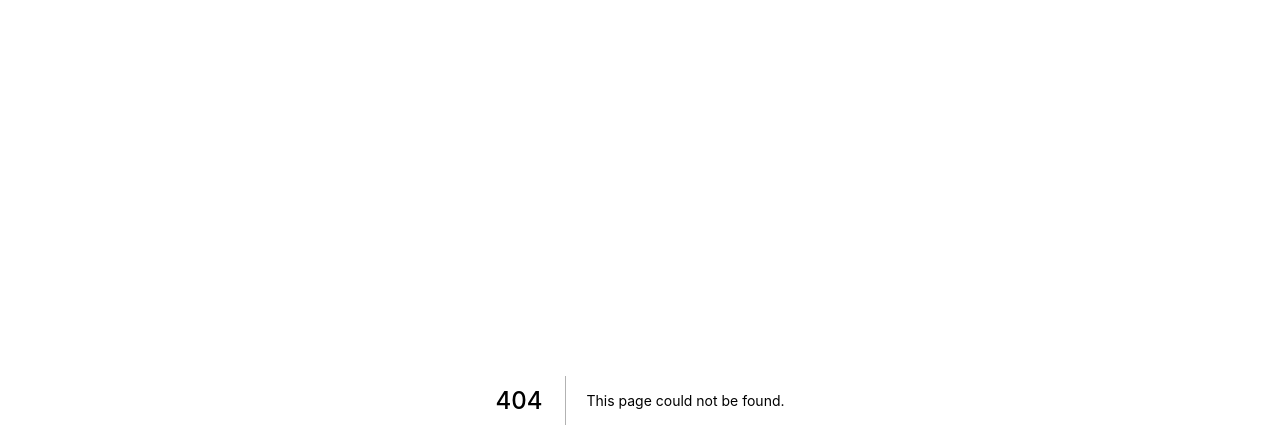
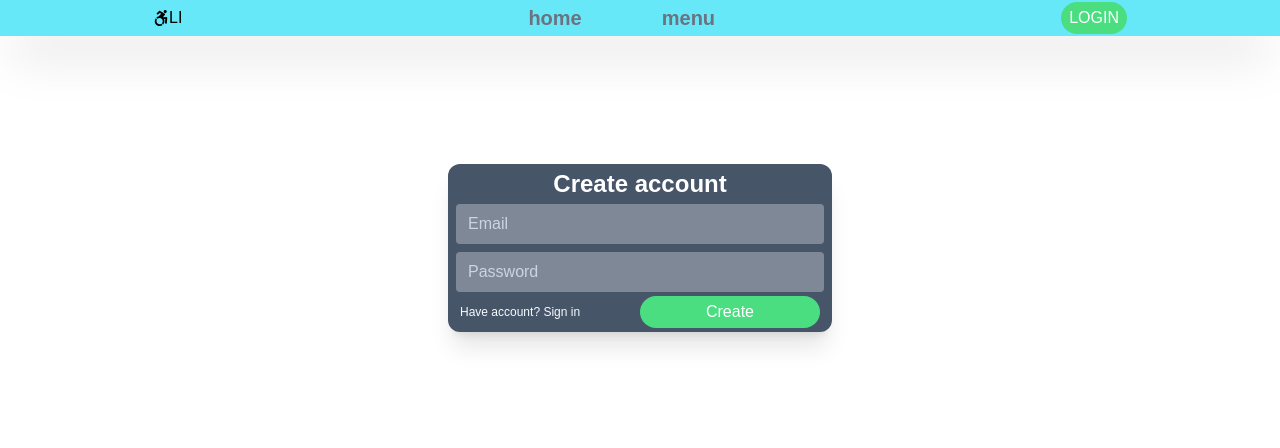
Before and after one commit to aanndrewss/new_version_restaurant, a Next.js app in the folder client/: page /auth/1 in a window 1280 px wide. Before the commit this address had no page. Shown: the top 448 px of the page. Built offline with nearby package versions, Linux system fonts and the light colour scheme.

Commit message:
create header component and auth page with tailwind css

```diff
--- /dev/null
+++ b/client/components/Header.tsx
@@ -0,0 +1,33 @@
+import React from 'react'
+import styles from './../styles/Header.module.scss'
+import { FaAccessibleIcon } from 'react-icons/fa'
+
+const Header = () => {
+	return (
+		<div className={styles.wrapper}>
+			<div className={styles.wrapperHeader}>
+				<div className={styles.header}>
+					<div className={styles.brandName}>
+						<FaAccessibleIcon />
+						LI
+					</div>
+					<div className={styles.headerLinks}>
+						<button className={styles.btnLinks}>
+							home
+						</button>
+						<button className={styles.btnLinks}>
+							menu
+						</button>
+					</div>
+					<div className={styles.enterLinks}>
+						<button className={styles.btnEnter}>
+							LOGIN
+						</button>
+					</div>
+				</div>
+			</div>
+		</div>
+	)
+}
+
+export default Header
--- a/client/package.json
+++ b/client/package.json
@@ -16,6 +16,7 @@
     "react": "18.2.0",
     "react-dom": "18.2.0",
     "react-hook-form": "^7.36.1",
+    "react-icons": "^4.4.0",
     "react-redux": "^8.0.4",
     "sass": "^1.54.9"
   },
--- a/client/pages/_app.tsx
+++ b/client/pages/_app.tsx
@@ -1,10 +1,12 @@
 import '../styles/globals.scss'
 import { Provider } from 'react-redux'
 import { setupStore } from '../store/store'
+import Header from '../components/Header'
 
 function MyApp({ Component, pageProps }) {
 	return (
 		<Provider store={setupStore()}>
+			<Header/>
 			<Component {...pageProps} />
 		</Provider>
 	)
--- /dev/null
+++ b/client/pages/auth/[authID].tsx
@@ -0,0 +1,64 @@
+import React from 'react'
+import { useRouter } from 'next/router'
+import styles from './../../styles/Auth.module.scss'
+import { useForm } from 'react-hook-form'
+import Link from 'next/link'
+import { LOGIN_ROUTE, REGISTRATION_ROUTE } from '../../utils/contstants'
+
+const Auth = () => {
+
+	const router = useRouter()
+	const authID = router.query.authID
+	const isLogin = authID === 'login'
+
+	const onSubmit = (formData) => {
+	}
+
+	const {
+		register,
+		formState: { errors },
+		handleSubmit
+	} = useForm({
+		mode: 'onBlur'
+	})
+
+	return (
+		<div className={styles.wrapper}>
+			<div className={styles.card}>
+				<div className={styles.heading}>
+					{isLogin ? 'Sign in' : 'Create account'}
+				</div>
+				<form onSubmit={handleSubmit(onSubmit)} className={styles.form}>
+					<input className={styles.textField}
+								 {...register('email', {
+									 required: 'Field is required!'
+								 })}
+						placeholder='Email'
+					/>
+					<input className={styles.textField}
+								 {...register('password', {
+									 required: 'Field is required!'
+								 })}
+								 placeholder='Password'
+					/>
+					<div className={styles.footerCard}>
+						{isLogin ?
+							<div className={styles.text}>
+								Have not account? <Link className={styles.link} href={REGISTRATION_ROUTE}>Create</Link>
+							</div>
+							:
+							<div className={styles.text}>
+								Have account? <Link className={styles.link} href={LOGIN_ROUTE}>Sign in</Link>
+							</div>
+						}
+						<button type='submit' className={styles.enterButton}>
+							{isLogin ? 'Sign in' : 'Create'}
+						</button>
+					</div>
+				</form>
+			</div>
+		</div>
+	)
+}
+
+export default Auth
--- a/client/pages/index.tsx
+++ b/client/pages/index.tsx
@@ -2,9 +2,12 @@ import Head from 'next/head'
 import Image from 'next/image'
 import styles from '../styles/Home.module.scss'
 import Meta from '../app/Meta'
+import Header from '../components/Header'
 
 export default function Home() {
   return (
+    <>
+    <Header/>
     <div className={styles.container}>
       <Meta
         title='Restaurant'
@@ -65,5 +68,6 @@ export default function Home() {
         </a>
       </footer>
     </div>
+    </>
   )
 }
--- /dev/null
+++ b/client/styles/Auth.module.scss
@@ -0,0 +1,29 @@
+.wrapper {
+  @apply flex items-center justify-center;
+  .card {
+    @apply w-96 p-1 rounded-xl bg-slate-600 shadow-xl h-fit mt-32;
+    .heading {
+    @apply text-white text-center font-bold text-2xl;
+    }
+    .form {
+      @apply flex flex-col;
+      .textField {
+        @apply text-slate-50 bg-white bg-opacity-30 border-transparent border-r-2 m-1 px-3 py-2 rounded focus:border-pink-500 outline-none placeholder:text-slate-300;
+      }
+      .footerCard {
+        @apply grid grid-cols-2 items-center px-2;
+
+        .text {
+          @apply text-slate-50 text-xs;
+          .link {
+            @apply text-gray-50;
+          }
+        }
+        .enterButton {
+          @apply bg-green-400 text-white py-1 px-2 rounded-2xl transition-colors hover:bg-green-600;
+        }
+      }
+
+    }
+  }
+}
--- /dev/null
+++ b/client/styles/Header.module.scss
@@ -0,0 +1,29 @@
+.wrapper {
+  @apply max-w-7xl m-auto shadow-2xl w-full;
+
+  .wrapperHeader {
+    @apply bg-cyan-300;
+
+    .header {
+      @apply flex items-center justify-around;
+
+      .brandName {
+        @apply flex items-center
+      }
+
+      .headerLinks {
+        @apply flex items-center h-9;
+        .btnLinks {
+          @apply font-bold text-xl text-gray-500 px-10 hover:text-gray-700 transition-all;
+        }
+      }
+
+      .enterLinks {
+        @apply flex items-center;
+        .btnEnter {
+          @apply bg-green-400 text-white py-1 px-2 rounded-2xl transition-colors hover:bg-green-600;
+        }
+      }
+    }
+  }
+}
--- /dev/null
+++ b/client/utils/contstants.ts
@@ -0,0 +1,7 @@
+export const MENU_ROUTE = '/menu'
+export const BASKET_ROUTE = '/basket'
+export const REGISTRATION_ROUTE = '/auth/registration'
+export const LOGIN_ROUTE = '/auth/login'
+export const DISH_ROUTE = '/dish'
+export const PROFILE_ROUTE = '/profile'
+export const ADMIN_ROUTE = '/admin'
```
Also changed, not shown: client/pages/auth.tsx (deleted, +0 -9 lines), client/pages/dish/[dishID].tsx (added), 1 other file (tests, documents, lock files or other folders).
